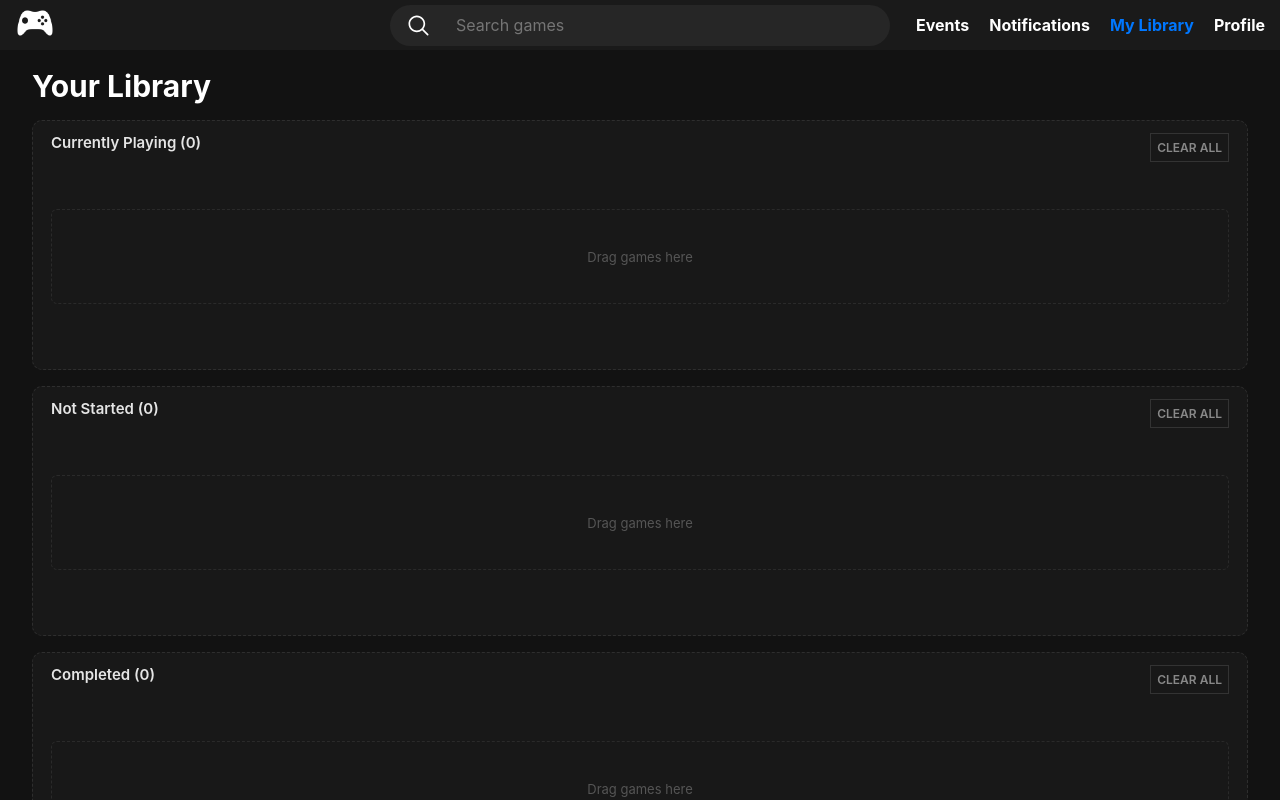
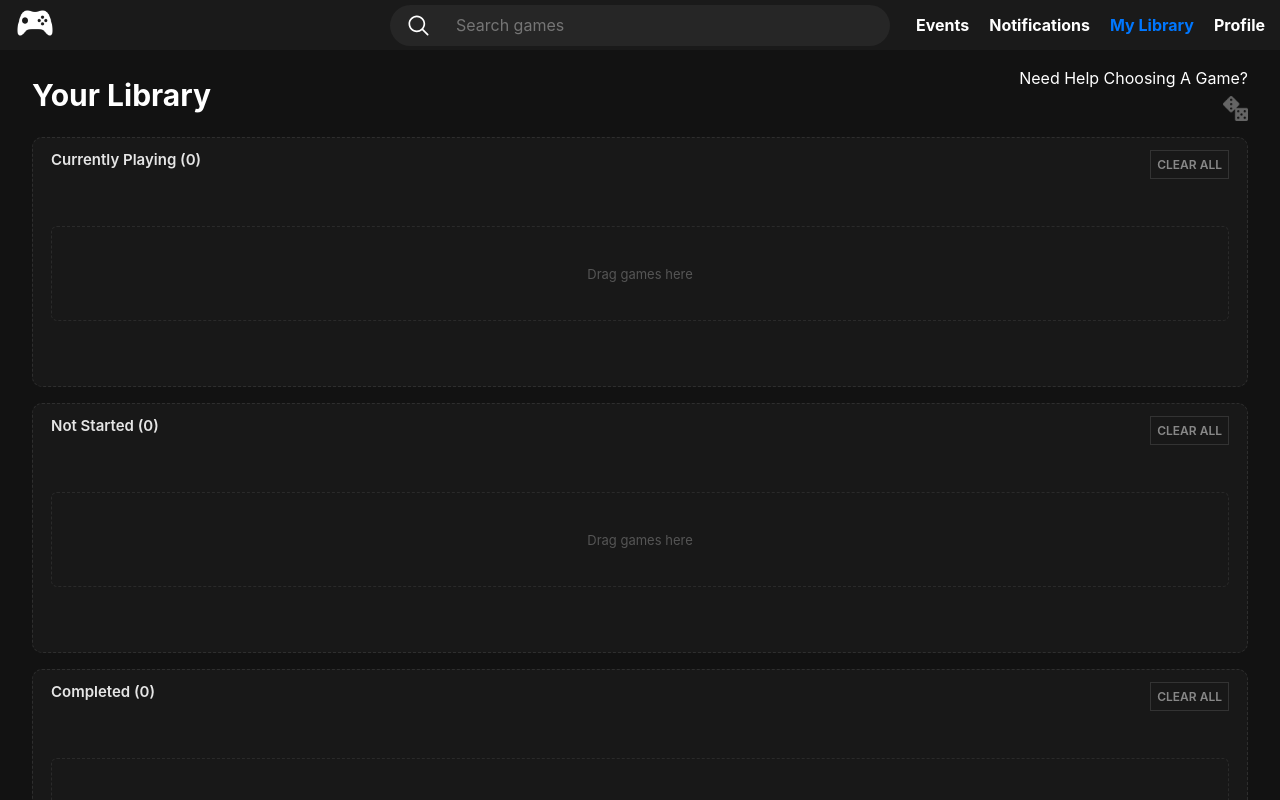
Before and after one commit to TMA033/Video-Game-Backlog, a React (Vite) app: page /library in a window 1280 px wide. Shown: the top 800 px of the page. Built offline with nearby package versions, Linux system fonts and the light colour scheme.

Commit message:
Added "Random Game Selector" Feature to the user game library page.

```diff
--- /dev/null
+++ b/src/components/Modals/Modal.css
@@ -0,0 +1,37 @@
+.universal-modal {
+  border: none;
+  border-radius: 12px;
+  padding: 0;
+  max-width: 500px;
+  width: 90%;
+
+  background-color: #121212;
+  color: white;
+
+  z-index: 1000;           /* Ensures it sits on top of other content */
+  margin: auto;
+}
+
+
+.universal-modal::backdrop {
+  background-color: rgba(0, 0, 0, 0.6);
+  backdrop-filter: blur(4px);
+}
+
+.universal-modal-content {
+  padding: 24px;
+  position: relative;
+}
+
+.universal-close-btn {
+  position: absolute;
+  top: 12px;
+  right: 16px;
+  background: transparent;
+  border: none;
+  font-size: 24px;
+  cursor: pointer;
+  color: white;
+
+  outline: none;
+}
--- /dev/null
+++ b/src/components/Modals/Modal.jsx
@@ -0,0 +1,28 @@
+import {useEffect, useRef } from 'react';
+import './Modal.css';
+
+
+export default function Modal({isOpen, onClose, children}) {
+  const dialogRef = useRef(null);
+
+  useEffect(() => {
+    const dialog = dialogRef.current;
+    if (!dialog) return;
+
+    isOpen ? dialog.showModal() : dialog.close();
+  }, [isOpen]);
+
+  const handleCancel = (event) => {
+    event.preventDefault();
+    onClose();
+  }
+
+  return (
+    <dialog ref={dialogRef} onCancel={handleCancel} className="universal-modal" closedby="any">
+      <div className='universal-modal-content'>
+        <button className='universal-close-btn' onClick={onClose}>&times;</button>
+        {children}
+      </div>
+    </dialog>
+  )
+}
--- a/src/pages/Library Page/Library.css
+++ b/src/pages/Library Page/Library.css
@@ -9,6 +9,9 @@
 
 .content-header {
   margin-bottom: 16px;
+  display: flex;
+  justify-content: space-between;
+  align-items: center;
 }
 
 .content-header h1 {
@@ -199,3 +202,50 @@
   color: #fa1515;
   border-color: rgba(250, 21, 21, 0.4);
 }
+
+
+.helper-container {
+  display: flex;
+  align-items: center;
+  flex-direction: column;
+  align-items: flex-end;
+  gap: 8px;
+}
+
+.action-buttons {
+  display: flex;
+  align-items: flex-end;
+  gap: 6px
+}
+
+.dice-image {
+  width: 25px;
+  color: white;
+  filter: invert(100%);
+}
+
+.dice-btn {
+  background: transparent;
+  border: none;
+  padding: 0;
+  cursor: pointer;
+  display: inline-flex;
+  align-items: center;
+  justify-content: center;
+  transition: transform 0.15s ease, opacity 0.15s ease;
+}
+
+
+.dice-btn:hover:not(:disabled) {
+  transform: scale(1.08);
+}
+
+.dice-btn:active:not(:disabled) {
+  transform: scale(0.95);
+}
+
+.dice-btn:disabled {
+  opacity: 0.35;
+  cursor: not-allowed;
+  filter: grayscale(100%);
+}
--- a/src/pages/Library Page/Library.jsx
+++ b/src/pages/Library Page/Library.jsx
@@ -2,6 +2,7 @@ import { useState, useEffect } from "react";
 import { Header } from "../../components/Header";
 import { BacklogColumn } from "./BacklogColumn";
 import { RecommendedGames } from "./RecommendedGames";
+import RandomGameModal from './RandomGameModal.jsx';
 import "./Library.css";
 
 const STATUS_COLUMNS = [
@@ -21,6 +22,8 @@ export function Library() {
 
   const [draggingGameId, setDraggingGameId] = useState(null);
   const [activeDropZone, setActiveDropZone] = useState(null);
+
+  const [isOpen, setIsOpen] = useState(false);
 
   useEffect(() => {
     localStorage.setItem("users_game_library", JSON.stringify(library));
@@ -70,14 +73,23 @@ export function Library() {
     setLibrary((prevLibrary) => prevLibrary.filter((game) => game.id !== gameId));
   };
 
+
+
   const handleClearShelf = (statusKey) => {
-    setLibrary((prevLibrary) => {
+    setLibrary((prevLibrary) =>
       prevLibrary.filter((game) => {
-        const gameStatus = game.status || "Not Started";
+        const gameStatus = game.status || 'Not Started';
         return gameStatus !== statusKey;
       })
-    })
+    );
   }
+
+  const onCloseModal = () => {
+    setIsOpen(false);
+  }
+
+  const notStartedCount = library.filter((game) => !game.status || game.status === "Not Started").length;
+  const canRandomize = notStartedCount > 1;
 
   return (
     <>
@@ -86,7 +98,24 @@ export function Library() {
       <main className="main-content">
         <header className="content-header">
           <h1>Your Library</h1>
+          <div className="helper-container">
+            <div>Need Help Choosing A Game?</div>
+            <div className="action-buttons">
+              <button
+                type="button" className="dice-btn" disabled={!canRandomize} onClick={() => setIsOpen(true)} aria-label="Pick a random game from your backlog"
+                title={
+                  canRandomize
+                    ? "Pick a random game"
+                    : "Need at least 2 unstarted games to roll"
+                }
+              >
+                <img className="dice-image" src="src/assets/dice.png" alt="" aria-hidden="true" />
+              </button>
+            </div>
+          </div>
         </header>
+
+        <RandomGameModal isOpen={isOpen} onClose={onCloseModal} backlogGames={library}/>
 
         {/* 1. Backlog Shelves */}
         <section className="backlog-main-content">
--- /dev/null
+++ b/src/pages/Library Page/RandomGameModal.css
@@ -0,0 +1,61 @@
+.game-picker-container {
+  display: flex;
+  flex-direction: column;
+  align-items: center;
+  text-align: center;
+  margin: 16px 0;
+}
+
+.modal-title {
+  margin-bottom: 30px;
+  font-weight: 400;
+}
+
+.header-info-text {
+  font-size: 12px;
+}
+
+.chosen-game,
+.question-mark-image {
+  margin-bottom: 20px;
+}
+
+
+.selected-game-image {
+  width: 200px;
+  border: 4px solid transparent;
+  border-image: linear-gradient(to right, #743ad5, #d53a9d) 1;
+}
+
+.selected-game-title {
+  font-size: 25px;
+  font-weight: bold;
+}
+
+.selected-game-release-date,
+.selected-game-hltb,
+.header-info-text {
+  color: rgb(182, 182, 182);
+}
+
+
+.randomize-game-btn {
+  font-size: 20px;
+  color: white;
+  background-color: #1855ff;
+  border: none;
+  border-radius: 4px;
+  padding: 4px 4px;
+  cursor: pointer;
+}
+
+.randomize-game-btn:disabled {
+  background-color: rgb(82, 82, 82);
+  cursor: not-allowed;
+}
+
+
+.question-mark-image {
+  width: 200px;
+  filter: brightness(0.5);
+}
--- /dev/null
+++ b/src/pages/Library Page/RandomGameModal.jsx
@@ -0,0 +1,54 @@
+import { useState } from 'react';
+import Modal from '../../components/Modals/Modal';
+import './RandomGameModal.css';
+
+
+export default function RandomGameModal({isOpen, onClose, backlogGames}) {
+  const [selectedGame, setSelectedGame] = useState(null);
+
+  const notStartedGames = backlogGames.filter((game) => game.status === 'Not Started');
+  const candidates = selectedGame ? notStartedGames.filter((game) => game.id !== selectedGame.id) : notStartedGames;
+
+  const canRandomize = notStartedGames.length > 1;
+
+  function getRandomGame() {
+    if (candidates.length === 0) return;
+
+    const randomIndex = Math.floor(Math.random() * candidates.length);
+    setSelectedGame(candidates[randomIndex]);
+  }
+
+
+  function handleClose() {
+    setSelectedGame(null);
+    if (onClose) onClose();
+  }
+
+  return (
+    <Modal isOpen={isOpen} onClose={handleClose}>
+      <div className='game-picker-container'>
+        <div className='modal-title'>
+          <h1>Random Game Selector</h1>
+          <p className='header-info-text'>(Select's games from your "Not Started" category)</p>
+        </div>
+
+        {selectedGame ?
+          <div className='chosen-game'>
+            <img className='selected-game-image' src={selectedGame ? selectedGame.image : null}></img>
+            <p className='selected-game-title'>{selectedGame.title}</p>
+            <p className='selected-game-release-date'>{selectedGame.release}</p>
+            <p className='selected-game-hltb'>how long to beat here</p>
+          </div>
+        :
+          <div>
+            <img className='question-mark-image' src='src/assets/question-mark-circle.png'></img>
+          </div>
+        }
+
+        <button className='randomize-game-btn' disabled={!canRandomize} onClick={() => getRandomGame(backlogGames)}>
+          {canRandomize ? 'Randomize Game' : 'Add 1 More Game To Randomize'}
+        </button>
+      </div>
+    </Modal>
+  )
+}
```
Also changed, not shown: src/assets/dice.png (added), src/assets/question-mark-circle.png (added).
